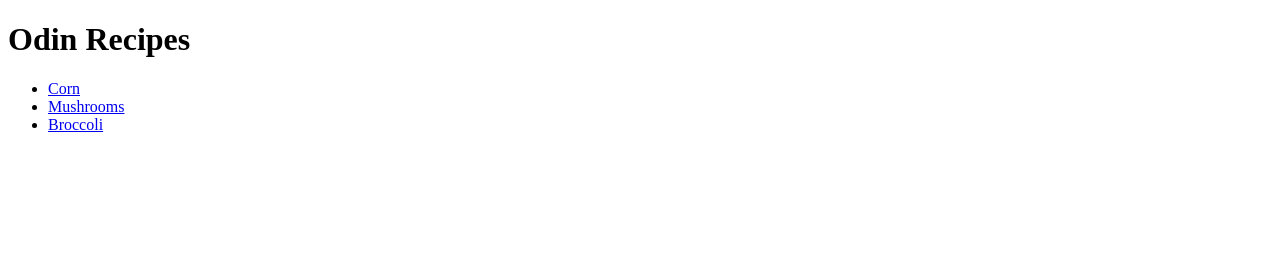
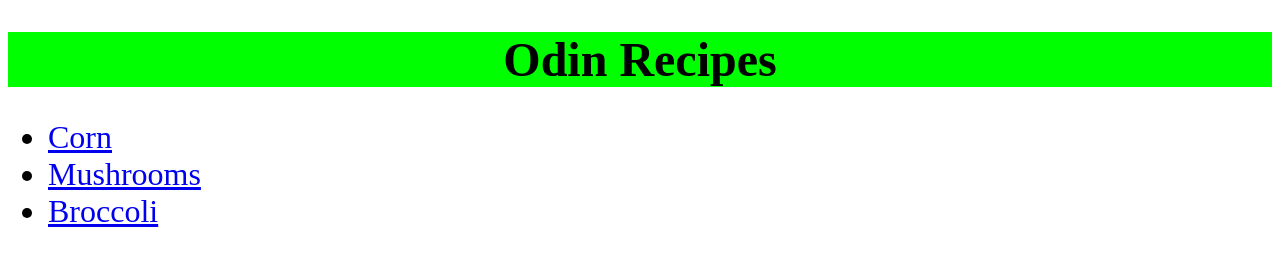
Before and after one commit to Shamanvoo/odin-recipes, a plain HTML site: page index.html in a window 1280 px wide. Drawn offline with Linux system fonts and the light colour scheme.

Commit message:
added some css

```diff
--- a/index.html
+++ b/index.html
@@ -4,14 +4,15 @@
     <meta charset="UTF-8">
     <meta name="viewport" content="width=device-width, initial-scale=1.0">
     <title>Recipes</title>
+    <link rel="stylesheet" href="style.css">
 </head>
 
 <body>
-    <h1>Odin Recipes</h1>
+    <h1 class="title">Odin Recipes</h1>
     <ul>
-        <li><a href="./recipes/corn.html">Corn</a></li>
-        <li><a href="./recipes/mushrooms.html">Mushrooms</a></li>
-        <li><a href="./recipes/broccoli.html">Broccoli</a></li>
+        <li class="recipe"><a href="./recipes/corn.html">Corn</a></li>
+        <li class="recipe"><a href="./recipes/mushrooms.html">Mushrooms</a></li>
+        <li class="recipe"><a href="./recipes/broccoli.html">Broccoli</a></li>
     </ul>
 
 </body>
--- /dev/null
+++ b/style.css
@@ -0,0 +1,11 @@
+.title {
+    font-size: 48px;
+    font-weight: bold;
+    color: black;
+    background-color: lime;
+    text-align: center;
+}
+
+.recipe {
+    font-size: 32px;
+}
```
